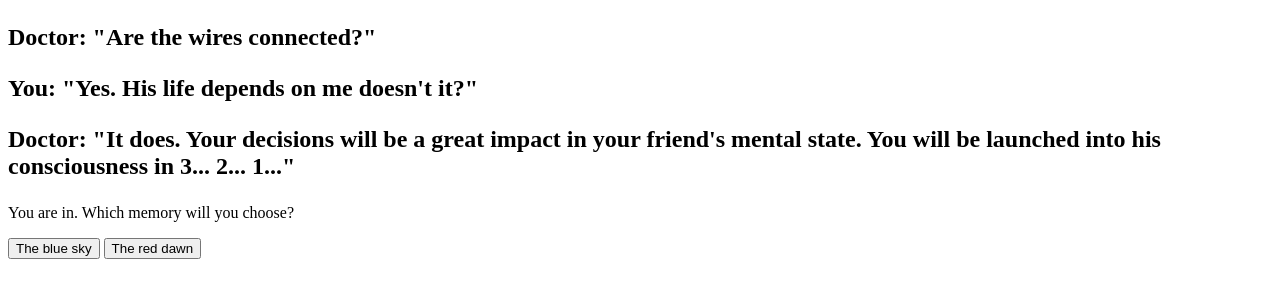
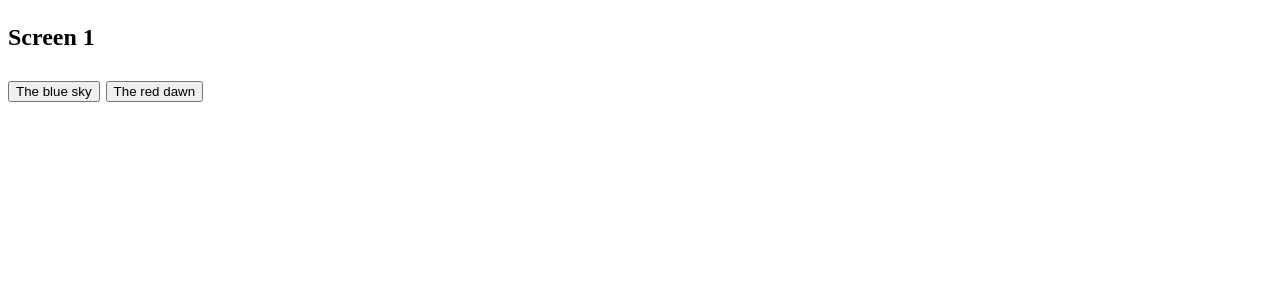
Before and after one commit to ScriptEdBayHackathon2k18/teamM, a website: page views/index.html in a window 1280 px wide. Drawn offline with nearby package versions, Linux system fonts and the light colour scheme.

Commit message:
🖇🚦 Checkpoint ./public/style.css:789123/35 ./views/index.html:789118/14:789206/457 ./public/client.js:789123/80

```diff
--- a/public/client.js
+++ b/public/client.js
@@ -3,11 +3,12 @@
 })
 $("#optionone").click(function() {
   $("body").css("background-color", "#888888");
-  $("body").text("#sctwobs");
+  $("#sctwobs").show();
 })
 //option 1 makes it brighter
 $("#optiontwo").click(function() {
   $("body").css("background-color", "#787878");
+  $("#sctword").show();
 })
 //option 2 makes it darker
 var success = function(data) {
--- a/public/style.css
+++ b/public/style.css
@@ -5,3 +5,7 @@ body {
 #sctwobs {
   display:none;
 }
+
+#sctword {
+  display: none;
+}
--- a/views/index.html
+++ b/views/index.html
@@ -10,23 +10,9 @@
     <link rel="stylesheet" href="/style.css">
   </head>
     <body>
-      <div id="scone">
+      <div id="content">
       <h2 id="front">
-        <p>
-        Doctor: "Are the wires connected?"
-        </p>
-        <p>
-        You: "Yes. His life depends on me doesn't it?"
-        </p>
-        <p>
-        Doctor: "It does. Your decisions will be a great impact in
-        your friend's mental state. You will be launched into his
-        consciousness in 3... 2... 1..."
-        </p>
-        </h2>
-        <p id="subtext">
-          You are in. Which memory will you choose?
-        </p>
+        <p>Screen 1</p>
         <button id="optionone">
           The blue sky
         </button>
```
